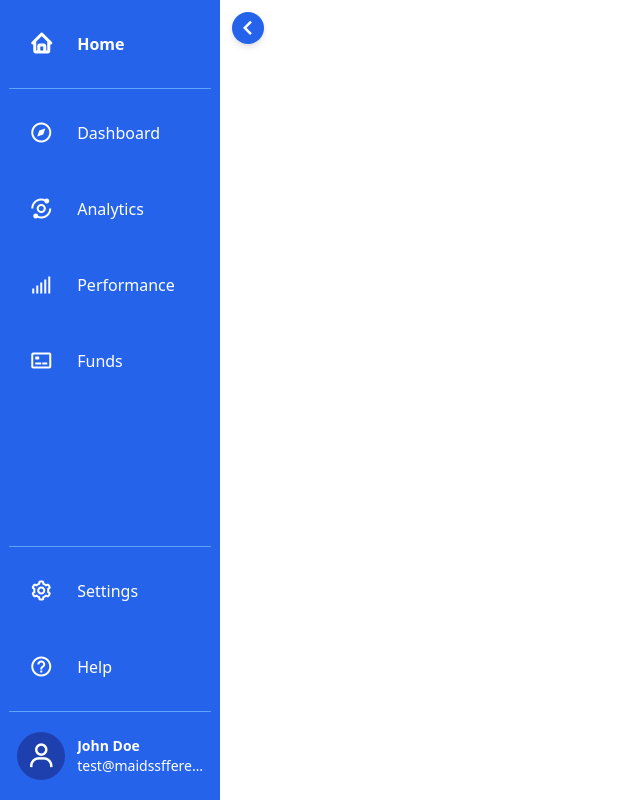
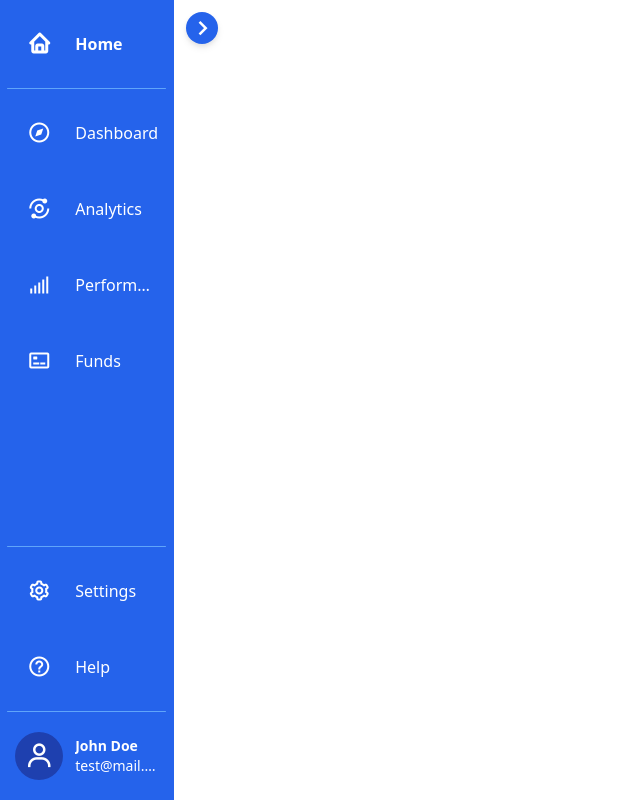
Before and after one commit to WenzelburgerMarc/Sidebar_and_Accordion, a Vue app: page / in a window 1280 px wide. Shown: the whole page, without its empty margins (0-640 px from the left). Built offline with nearby package versions, Linux system fonts and the light colour scheme.

Commit message:
Finished

```diff
--- a/src/components/Sidebar/SidebarContainer.vue
+++ b/src/components/Sidebar/SidebarContainer.vue
@@ -19,7 +19,7 @@
 </template>
 <script setup lang="ts">
 import { ref } from 'vue';
-let isOpen = ref(false);
+let isOpen = ref(true);
 
 
 import SidebarItem from './SidebarItem.vue';
@@ -74,13 +74,32 @@ const logoItem: SidebarItemType = {
 
 const userItem: SidebarUserItem = {
     username: 'John Doe',
-    email: 'test@maidssffererl.de',
+    email: 'test@mail.de',
     actionEvent: () => goToProfile(),
 };
 
 function toggleSidebar(): void {
+
+    animateLabels(isOpen.value);
+
     isOpen.value = !isOpen.value;
+
 }
+async function animateLabels(reverse: boolean): Promise<void> {
+    const labels = document.querySelectorAll('.sidebar-item h1');
+    const headingElements = Array.from(labels) as HTMLHeadingElement[];
+    if (reverse) {
+        headingElements.reverse();
+    }
+    let delay = 0;
+
+    for (const label of headingElements) {
+        await new Promise(resolve => setTimeout(resolve, delay * 25));
+        label.classList.toggle('hide');
+        delay += 0.5;
+    }
+}
+
 
 function goToDashboard(): void {
     console.log('go to dashboard');
@@ -95,8 +114,13 @@ function goToProfile(): void {
 
 </script>
 <style scoped>
-.icon,
+.icon {
+
+    transition: all 0.15s ease-in-out;
+}
+
 .sidebar {
-    transition: all 0.25s ease-in-out;
+
+    transition: all 0.45s ease-in-out;
 }
 </style>
--- a/src/components/Sidebar/SidebarItem.vue
+++ b/src/components/Sidebar/SidebarItem.vue
@@ -56,4 +56,9 @@ h1,
     opacity: 1;
     visibility: visible;
 }
+
+.sidebar-item h1.hide {
+    opacity: 0;
+    transform: translateX(-10px);
+}
 </style>
--- a/src/components/Sidebar/SidebarUser.vue
+++ b/src/components/Sidebar/SidebarUser.vue
@@ -11,10 +11,10 @@
                 props.item.username
             }}
             </h1>
-            <h2 class="text-sm font-light truncate text-white ml-3">{{
+            <h1 class="text-sm font-light truncate text-white ml-3">{{
                 props.item.email
             }}
-            </h2>
+            </h1>
         </div>
 
 
```
